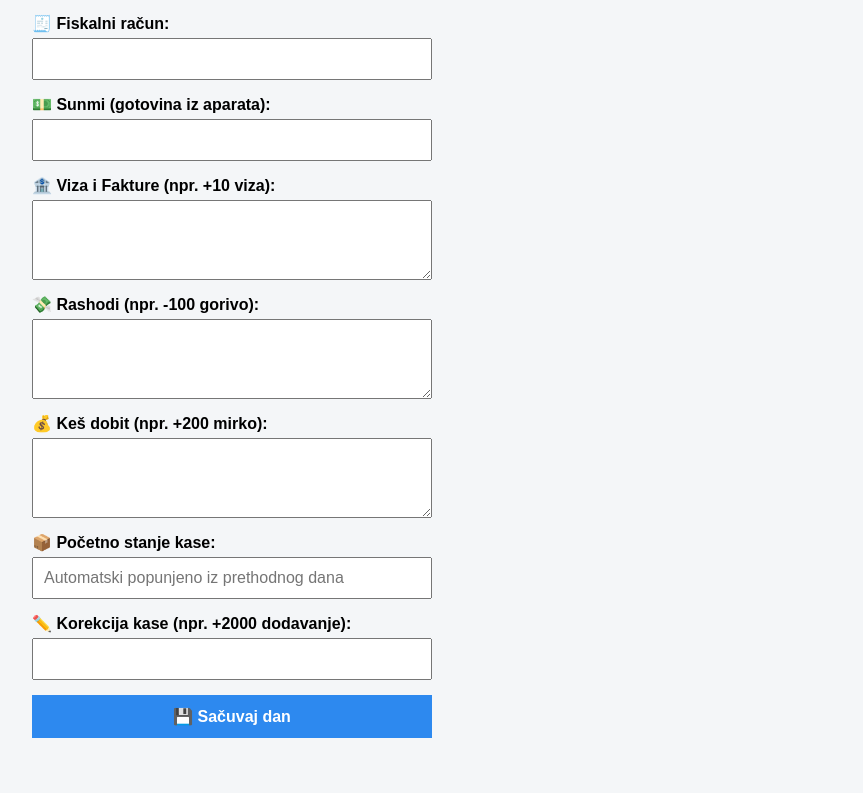
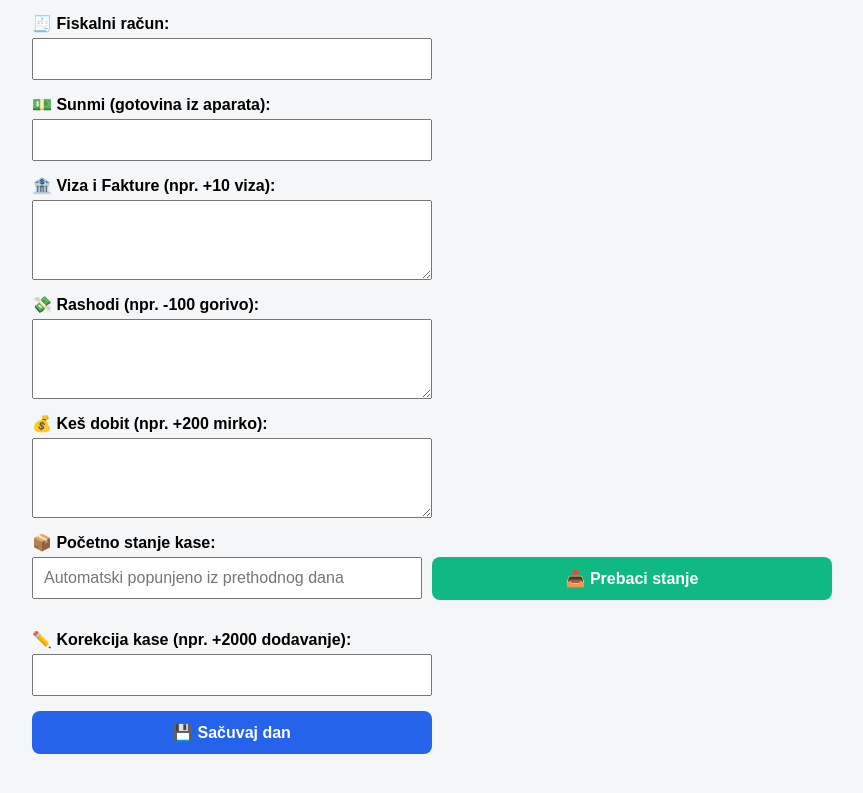
Before and after one commit to babaluu2025/bbl-final, a React (Create React App) app: page / in a window 1280 px wide. Shown: the part 567-1360 px from the top of the page, without its empty margins (208-1071 px from the left). Built offline with nearby package versions, Linux system fonts and the light colour scheme; no server answers.

Commit message:
Update DayEntry.js

```diff
--- a/src/DayEntry.js
+++ b/src/DayEntry.js
@@ -38,31 +38,38 @@ function DayEntry({ onSave, initialData, onCancel, days }) {
     return { dan: '', mjesec: '', godina: '' };
   };
 
-  // FUNKCIJA ZA AUTOMATSKO PRONALAŽENJE PRETHODNOG STANJA KASE - POPRAVLJENA
+  // FUNKCIJA ZA AUTOMATSKO PRONALAŽENJE PRETHODNOG STANJA KASE
   const getPreviousDayCashState = () => {
     if (!days || days.length === 0) return 0;
 
-    // Sortiraj dane po DATUMU (najnoviji prvi)
-    const sortedDays = [...days].sort((a, b) => {
+    // Pronađi najnoviji datum (najveći datum)
+    let latestDate = new Date(0);
+    let latestDay = null;
+
+    days.forEach(day => {
       try {
-        // Konvertuj "dd.mm.yyyy" u Date objekat
-        const parseDatum = (datum) => {
-          const [d, m, y] = datum.split('.');
-          return new Date(y, m - 1, d); // m-1 jer su mjeseci 0-11
-        };
-
-        const dateA = parseDatum(a.datum);
-        const dateB = parseDatum(b.datum);
-        return dateB - dateA; // opadajući redosled - najnoviji prvi
+        const [dan, mjesec, godina] = day.datum.split('.');
+        const dayDate = new Date(godina, mjesec - 1, dan);
+        if (dayDate > latestDate) {
+          latestDate = dayDate;
+          latestDay = day;
+        }
       } catch (error) {
-        return 0;
+        console.error("Greška pri parsiranju datuma:", day.datum);
       }
     });
 
-    // Uzmi stanje iz NAJNOVIJEG dana
-    const latestDay = sortedDays[0];
-    console.log("🔍 Najnoviji dan:", latestDay?.datum, "Stanje:", latestDay?.stanje);
     return latestDay?.stanje || 0;
+  };
+
+  // Pomoćna funkcija za parsiranje datuma
+  const parseDate = (dateStr) => {
+    if (!dateStr) return new Date(0);
+    if (dateStr.includes('.')) {
+      const [dan, mjesec, godina] = dateStr.split('.');
+      return new Date(`${godina}-${mjesec.padStart(2, '0')}-${dan.padStart(2, '0')}`);
+    }
+    return new Date(dateStr);
   };
 
   useEffect(() => {
@@ -91,19 +98,11 @@ function DayEntry({ onSave, initialData, onCancel, days }) {
 
       // AUTOMATSKO POSTAVLJANJE POČETNOG STANJA IZ PRETHODNOG DANA
       const previousCashState = getPreviousDayCashState();
-      console.log("💰 Automatsko stanje iz prethodnog dana:", previousCashState);
-      setPocetnoStanje(previousCashState > 0 ? previousCashState.toString() : '');
+      if (previousCashState > 0) {
+        setPocetnoStanje(previousCashState.toString());
+      }
     }
   }, [initialData, days]);
-
-  // DODAJ OVO: Ažuriraj početno stanje kada se days promijeni
-  useEffect(() => {
-    if (!initialData && days && days.length > 0) {
-      const previousCashState = getPreviousDayCashState();
-      console.log("🔄 Ažuriranje stanja zbog promjene days:", previousCashState);
-      setPocetnoStanje(previousCashState > 0 ? previousCashState.toString() : '');
-    }
-  }, [days, initialData]);
 
   const parseLines = (text, forcePositive = false) => {
     return text
@@ -135,17 +134,11 @@ function DayEntry({ onSave, initialData, onCancel, days }) {
     const korek = parseFloat(korekcija.replace(',', '.')) || 0;
     const pocStanje = parseFloat(pocetnoStanje.replace(',', '.')) || 0;
 
-    // KALKULACIJE PREMA ŠEMI
-    const pazar = round(fisk + sun);
     const stvarnaUplata = round(fisk - virmani);
     const rezultat = round(sun + kesDobit - rashodi);
     const stanje = round(pocStanje + rezultat + korek);
     const uplacenPazar = round((fisk + sun + kesDobit) - (virmani + rashodi));
-
-    console.log("🧮 Kalkulacije:", {
-      fisk, sun, virmani, rashodi, kesDobit, pocStanje, korek,
-      pazar, stvarnaUplata, rezultat, stanje, uplacenPazar
-    });
+    const pazar = round(fisk + sun);
 
     const danObj = {
       datum: formattedDatum,
@@ -218,9 +211,9 @@ function DayEntry({ onSave, initialData, onCancel, days }) {
         }}>
           <strong>💡 Automatski prenos stanja:</strong>
           <br />
-          Početno stanje kase: <strong>{getPreviousDayCashState().toFixed(2)} €</strong>
+          Trenutno stanje iz poslednjeg dana: <strong>{getPreviousDayCashState().toFixed(2)} €</strong>
           <br />
-          <small>Preuzeto iz najnovijeg dana: {days.length} dana u sistemu</small>
+          <small>Koristite dugme "📥 Prebaci stanje" ispod da kopirate</small>
         </div>
       )}
 
@@ -276,17 +269,55 @@ function DayEntry({ onSave, initialData, onCancel, days }) {
       <textarea value={kesDobitText} onChange={(e) => setKesDobitText(e.target.value)} rows={3} />
 
       <label>📦 Početno stanje kase:</label>
+      <div style={{ display: 'flex', gap: '10px', alignItems: 'center', marginBottom: '15px' }}>
         <input
           type="text"
           value={pocetnoStanje}
           onChange={(e) => setPocetnoStanje(e.target.value)}
           placeholder="Automatski popunjeno iz prethodnog dana"
+          style={{ flex: 1, padding: '10px', fontSize: '16px' }}
         />
+        <button
+          type="button"
+          onClick={() => {
+            const previousCash = getPreviousDayCashState();
+            if (previousCash > 0) {
+              setPocetnoStanje(previousCash.toString());
+              alert(`✅ Stanje preneseno: ${previousCash.toFixed(2)} €\n\nSada možete sačuvati dan.`);
+            } else {
+              alert('ℹ️ Nema prethodnog dana sa stanjem');
+            }
+          }}
+          style={{
+            background: '#10B981',
+            color: 'white',
+            border: 'none',
+            padding: '12px 15px',
+            borderRadius: '8px',
+            cursor: 'pointer',
+            fontWeight: 'bold',
+            whiteSpace: 'nowrap'
+          }}
+        >
+          📥 Prebaci stanje
+        </button>
+      </div>
 
       <label>✏️ Korekcija kase (npr. +2000 dodavanje):</label>
       <input type="text" value={korekcija} onChange={(e) => setKorekcija(e.target.value)} />
 
-      <button type="submit" style={{ marginTop: '15px', padding: '12px 20px', fontSize: '16px' }}>
+      <button type="submit" style={{
+        marginTop: '15px',
+        padding: '12px 20px',
+        fontSize: '16px',
+        background: '#2563eb',
+        color: 'white',
+        border: 'none',
+        borderRadius: '8px',
+        cursor: 'pointer',
+        fontWeight: 'bold',
+        width: '100%'
+      }}>
         💾 {initialData ? 'Sačuvaj izmene' : 'Sačuvaj dan'}
       </button>
     </form>
```
Lines whose indentation alone changed are shown as unchanged.
